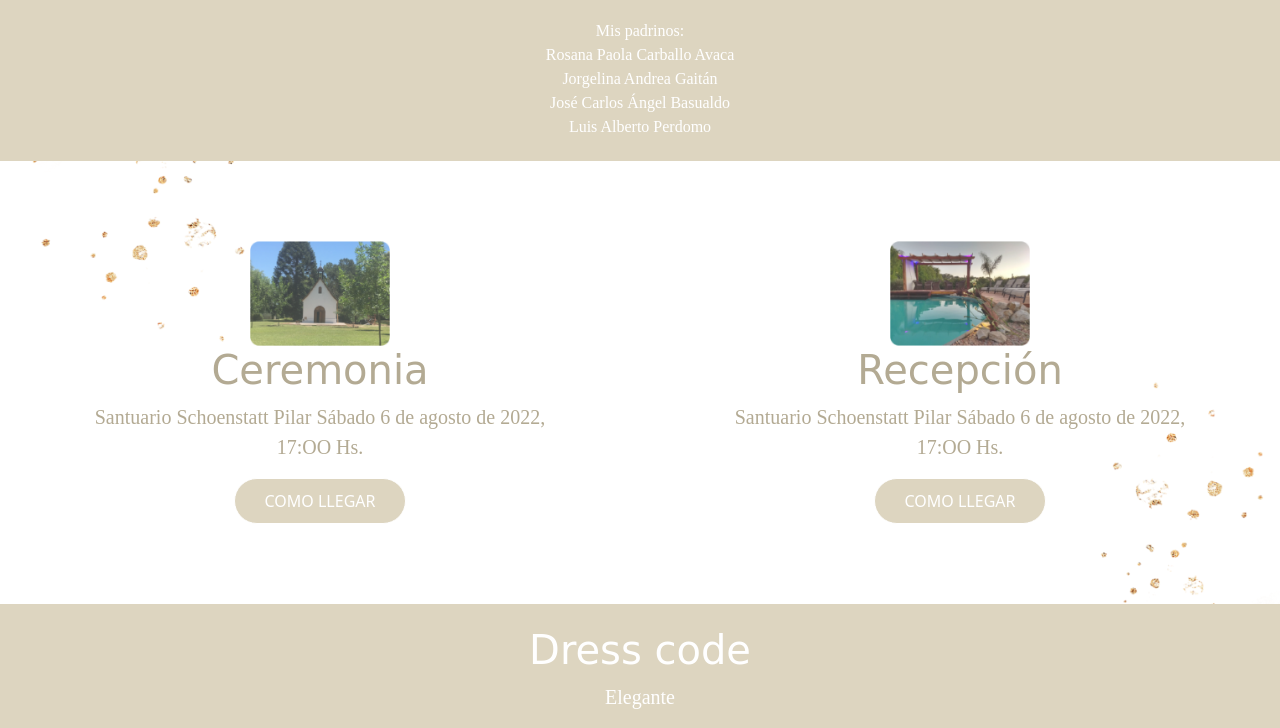
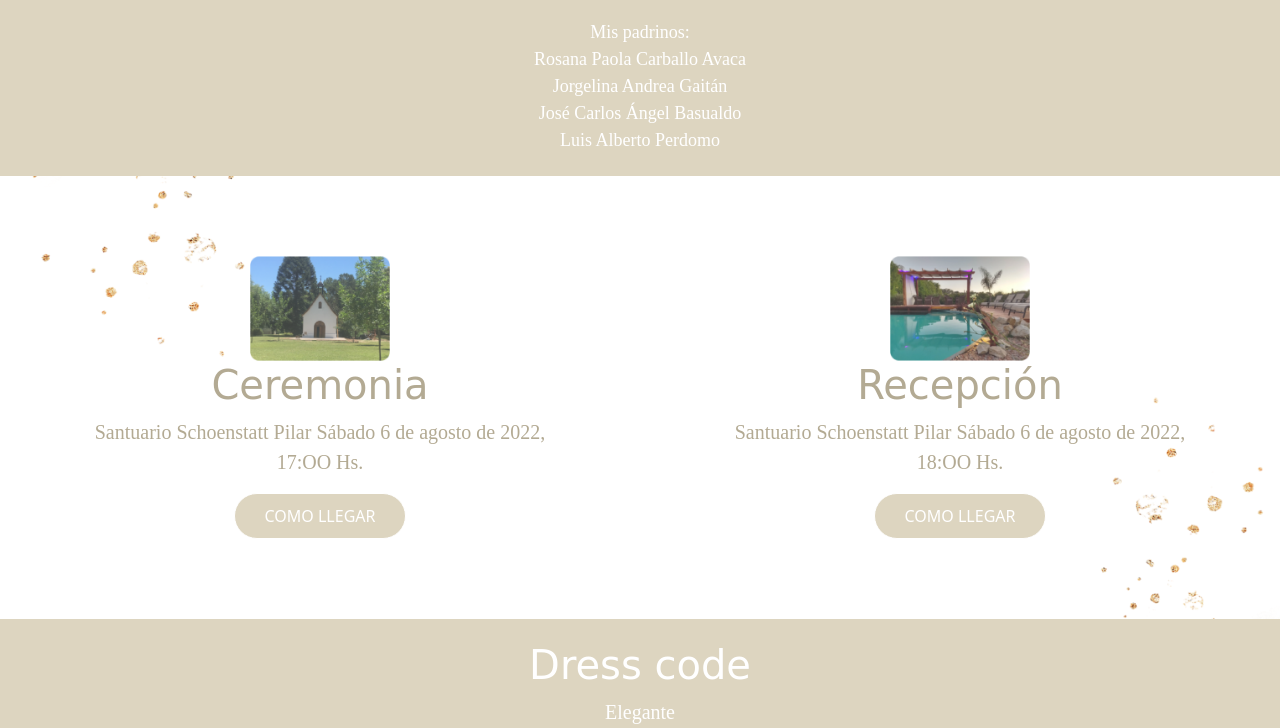
Before and after one commit to invitacionesweb/Fausti-bautismo, a plain HTML site: page index.html in a window 1280 px wide. Shown: the part 1523-2251 px from the top of the page. Drawn offline with nearby package versions, Linux system fonts and the light colour scheme; a web font is replaced by a local one.

Commit message:
actualizar

```diff
--- a/index.html
+++ b/index.html
@@ -80,7 +80,7 @@
             <img src="./imagenes/salon.png" alt="">
             <h2>Recepción</h2>
             <p>Santuario Schoenstatt Pilar
-                Sábado 6 de agosto de 2022, 17:OO Hs.
+                Sábado 6 de agosto de 2022, 18:OO Hs.
             </p>
             <a class="boton"target="_blank"  href="https://www.google.com/maps/dir//Trosca+Eventos,+Vasco+Da+Gama+1171,+B1629+Pilar,+Provincia+de+Buenos+Aires/@-34.4741008,-58.9288481,17z/data=!4m9!4m8!1m0!1m5!1m1!1s0x95bc83018cb0801d:0x67f646c3dba6e0bf!2m2!1d-58.9266594!2d-34.4741052!3e0">COMO LLEGAR</a>
         </div>
--- a/style.css
+++ b/style.css
@@ -134,6 +134,7 @@ header .countdown {
     align-items: center;
     padding: 22px 50px;
     text-align: center;
+    font-size: 18px;
     font-family: var(--font-principal);
 }
 .quotes2 p {
```
Also changed, not shown: 1 other file.
